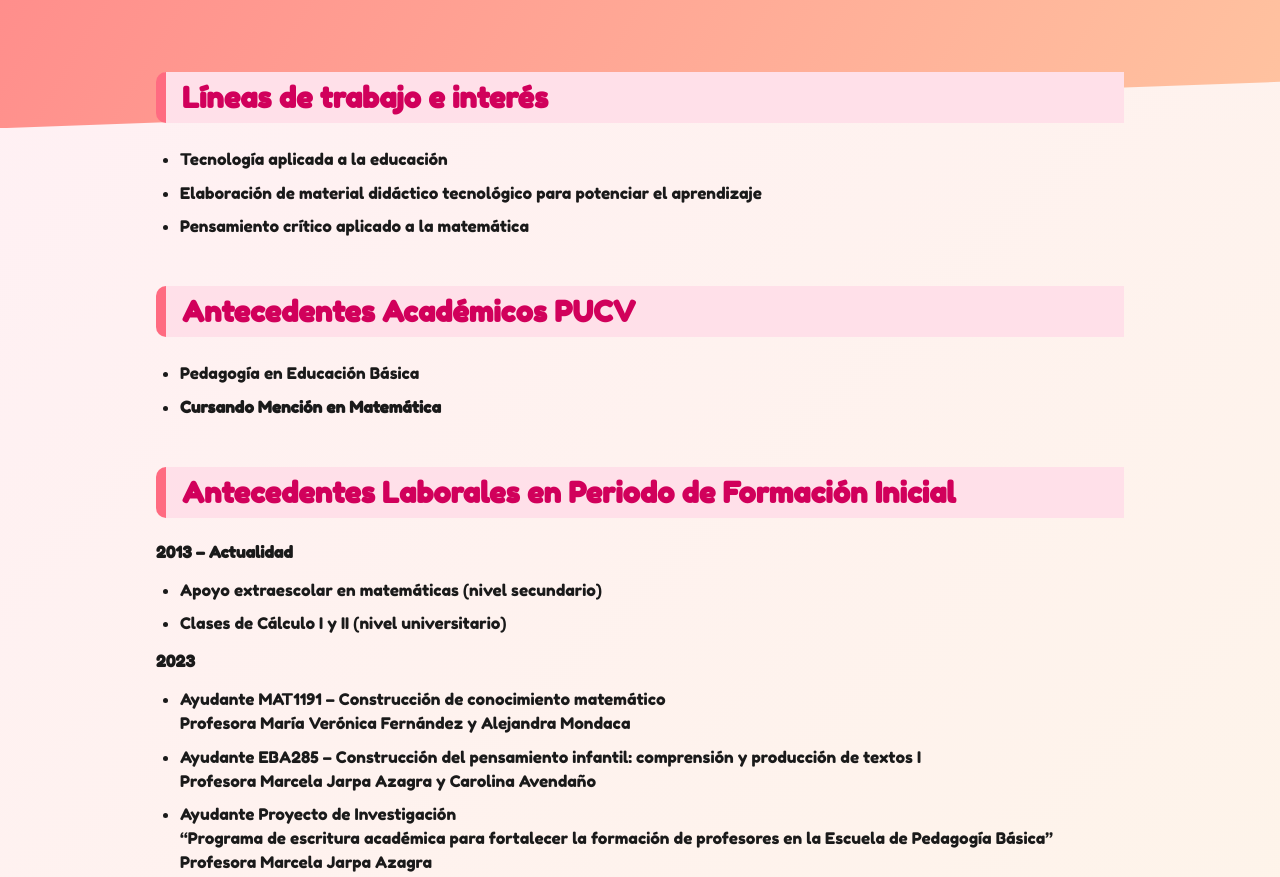
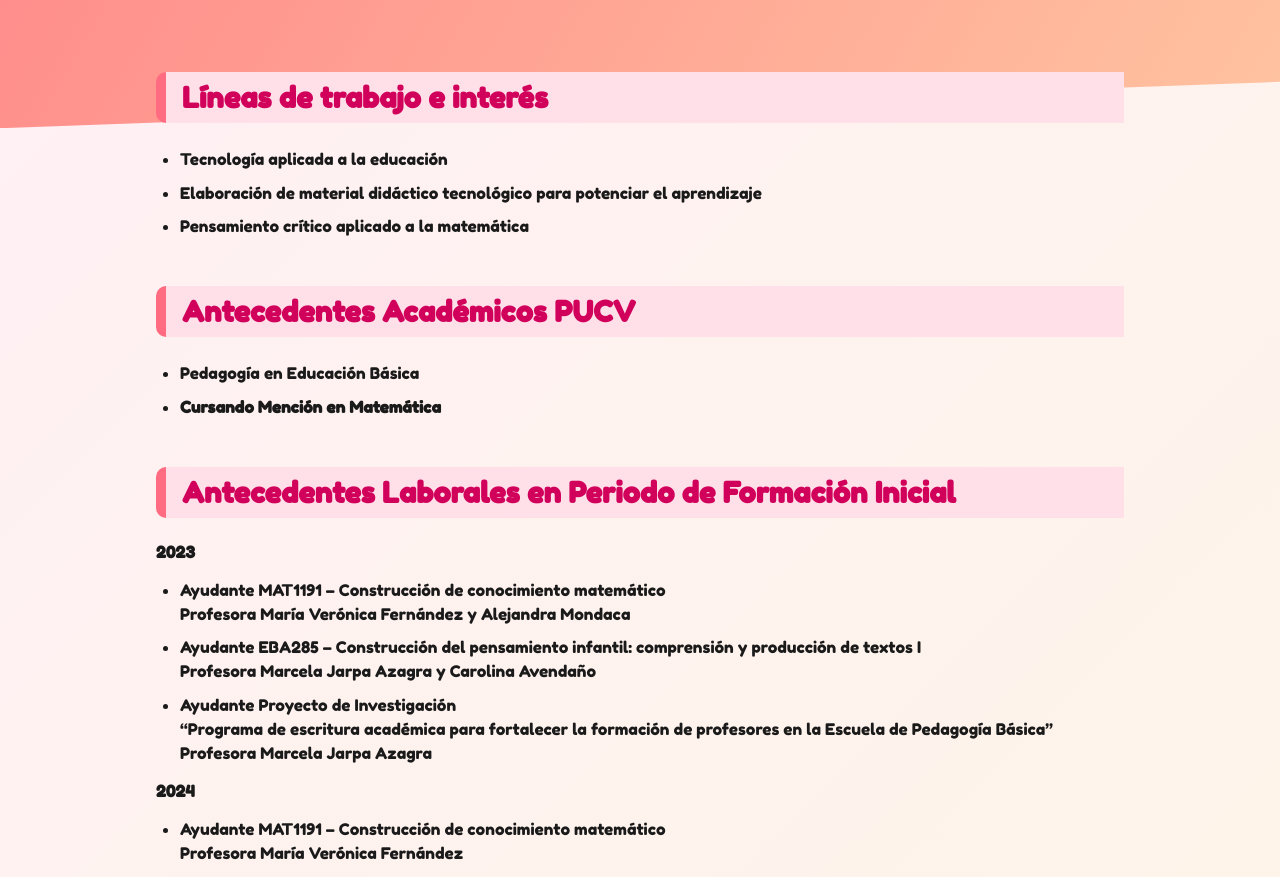
Before and after one commit to FranCoiro/portafolio, a plain HTML site: page index.html in a window 1280 px wide. Shown: the part 181-1058 px from the top of the page. Drawn offline with Linux system fonts and the light colour scheme.

Commit message:
Update index.html

```diff
--- a/index.html
+++ b/index.html
@@ -142,12 +142,6 @@
   <section class="section">
     <h2>Antecedentes Laborales en Periodo de Formación Inicial</h2>
 
-    <p><strong>2013 – Actualidad</strong></p>
-    <ul>
-      <li>Apoyo extraescolar en matemáticas (nivel secundario)</li>
-      <li>Clases de Cálculo I y II (nivel universitario)</li>
-    </ul>
-
     <p><strong>2023</strong></p>
     <ul>
       <li>Ayudante MAT1191 – Construcción de conocimiento matemático
```
